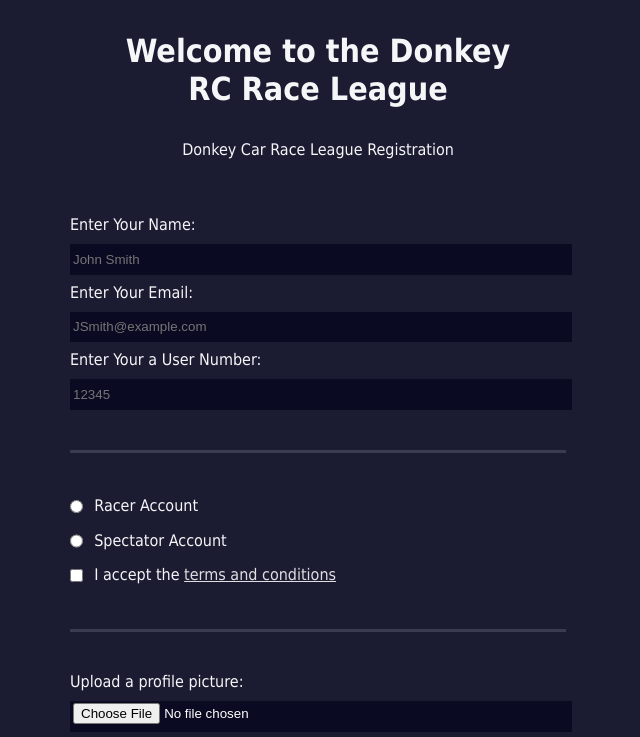
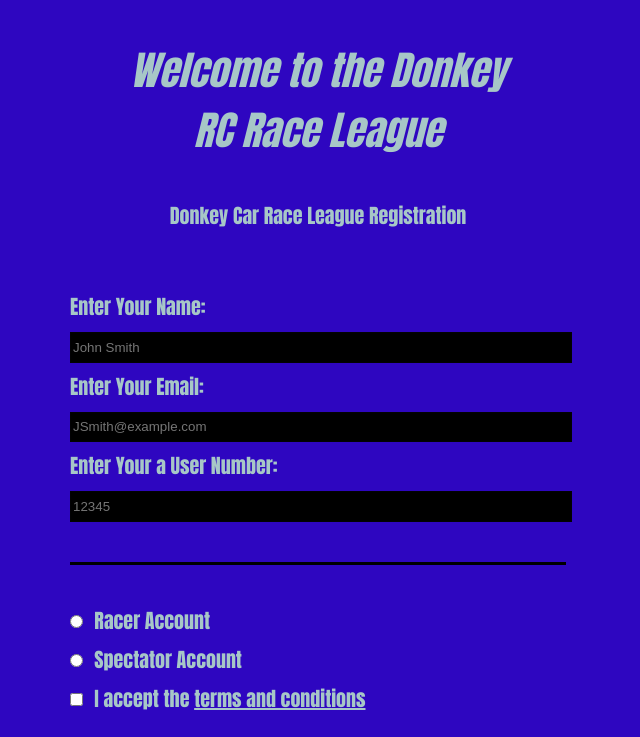
Before and after one commit to teamturnersolutions/freecodecamp, a plain HTML site: page Learn HTML by Building a Registration Form/index.html in a window 1280 px wide. Shown: the top 737 px of the page, without its empty margins (322-962 px from the left). Drawn offline with Linux system fonts and the light colour scheme.

Commit message:
Update styles.css

```diff
--- a/Learn HTML by Building a Registration Form/styles.css
+++ b/Learn HTML by Building a Registration Form/styles.css
@@ -2,15 +2,19 @@ body {
     width: 100%;
     height: 100vh;
     margin: 0;
-  background-color: #1b1b32;
-  color: #f5f6f7;
-  font-family: Tahoma;
-  font-size: 16px;
+    background: #2e06c0;
+    color: #a7c7c7;
+    font-family: Impact;
+    font-size: 20px;
   }
 
   h1, p {
     margin: 1em auto;
     text-align: center;
+  }
+
+  h1 {
+    font-style: italic
   }
 
   form {
@@ -24,7 +28,7 @@ form {
   fieldset {
     border: none;
     padding: 2rem 0;
-  border-bottom: 3px solid #3b3b4f;
+    border-bottom: 3px solid #000000;
   }
 
   fieldset:last-of-type {
@@ -36,6 +40,9 @@ label {
     margin: 0.5rem 0;
   }
 
+  #title {
+    color: #a7c7c7;
+  }
   input,
   textarea,
   select {
@@ -44,10 +51,14 @@ select {
     min-height: 2em;
   }
 
+  #description {
+    font-type: bold;
+  }
+
   input, textarea {
-  background-color: #0a0a23;
-  border: 1px solid #0a0a23;
-  color: #ffffff;
+    background-color: #000000;
+    border: 1px solid #020203;
+    color: #d49595;
   }
 
   .inline {
@@ -63,7 +74,7 @@ input[type="submit"] {
     height: 2em;
     font-size: 1.1rem;
     background-color: #3b3b4f;
-  border-color: white;
+    border-color: #d49595;
     min-width: 300px;
   }
 
@@ -72,5 +83,5 @@ input[type="file"] {
   }
 
   a {
-  color: #dfdfe2;
+    color: #a7c7c7;
   }
```
Lines whose indentation alone changed are shown as unchanged.
